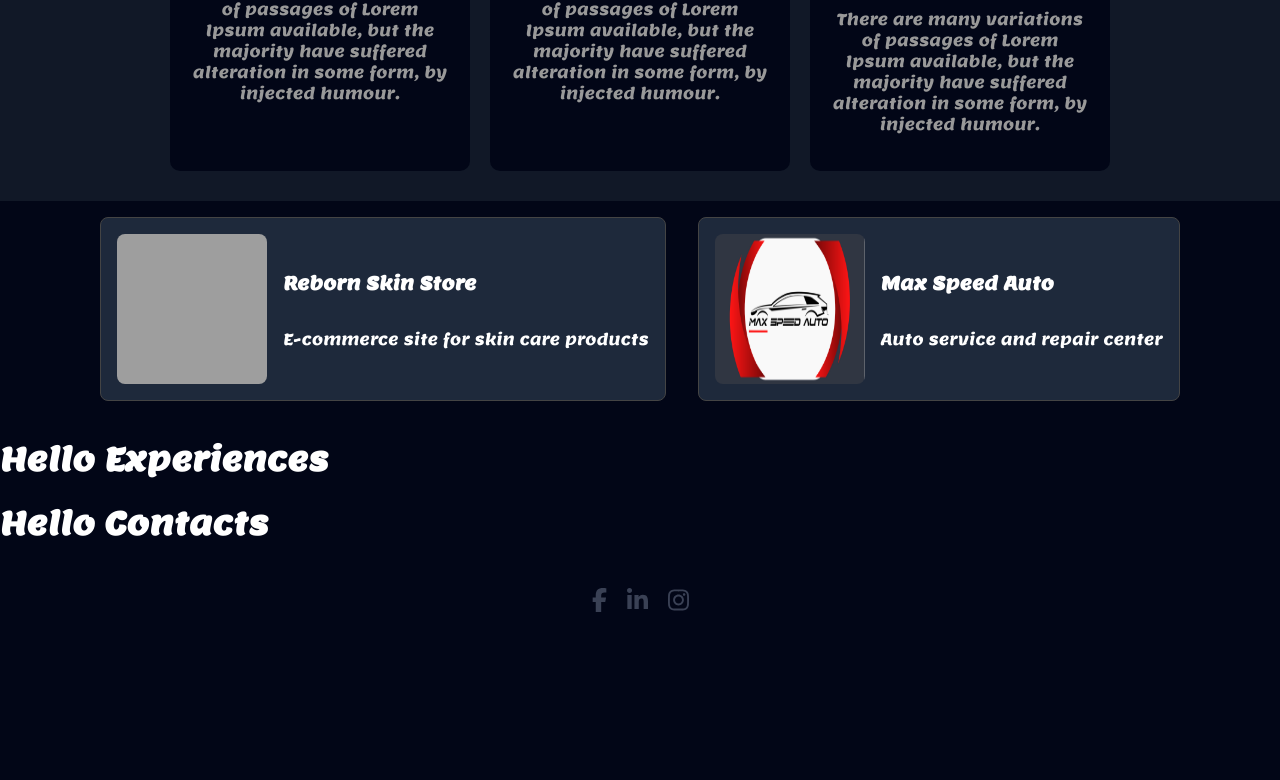
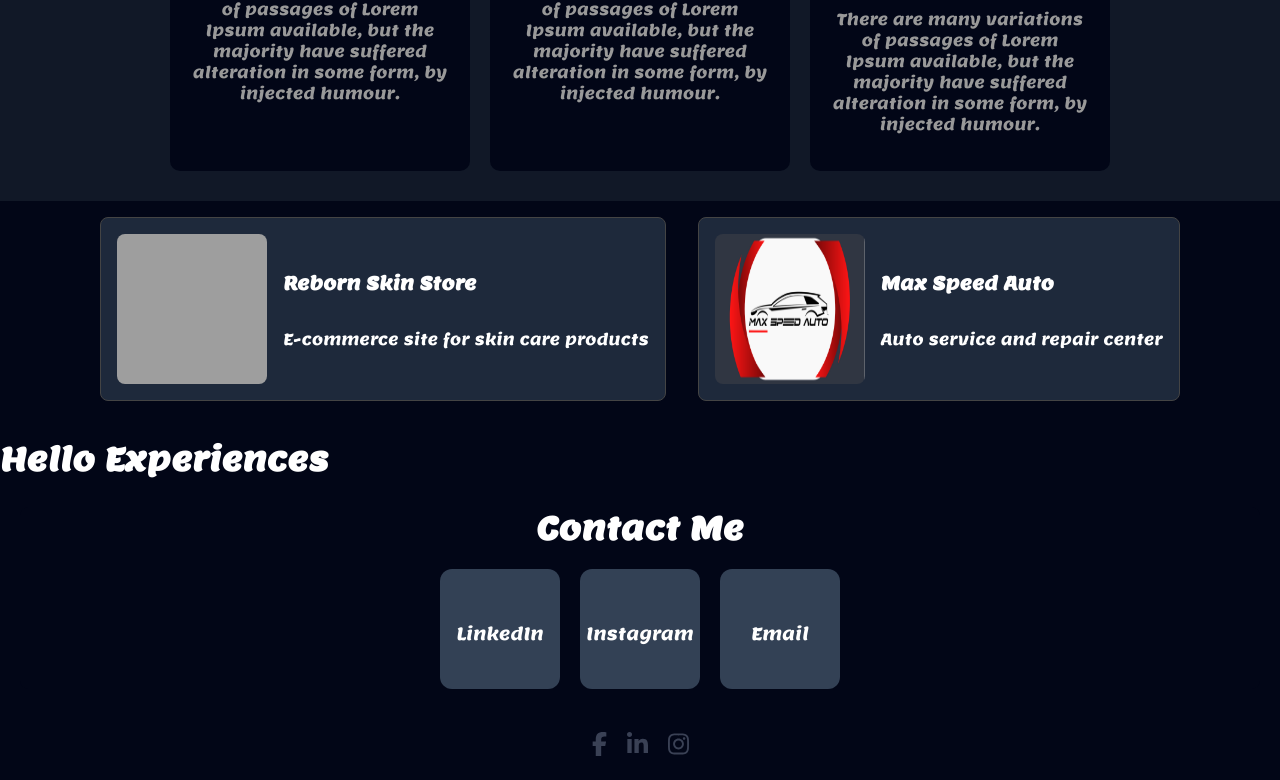
Before and after one commit to I5rov01/ivanpetrov, a React (Vite) app in the folder PortfolioIP/: page / in a window 1280 px wide. Shown: the part 1456-2236 px from the top of the page. Before the commit the page ends 2092 px from the top, so only its background shows below. Built offline with nearby package versions, Linux system fonts and the light colour scheme; grey boxes are pictures that could not be loaded.

Commit message:
adding the contacts

```diff
--- a/PortfolioIP/package.json
+++ b/PortfolioIP/package.json
@@ -10,6 +10,7 @@
     "preview": "vite preview"
   },
   "dependencies": {
+    "@fortawesome/fontawesome-free": "^6.5.2",
     "@fortawesome/fontawesome-svg-core": "^6.5.2",
     "@fortawesome/free-brands-svg-icons": "^6.5.2",
     "@fortawesome/free-solid-svg-icons": "^6.5.2",
--- a/PortfolioIP/src/Contacts.css
+++ b/PortfolioIP/src/Contacts.css
@@ -0,0 +1,47 @@
+.contacts {
+    text-align: center;
+    background-color: #020617;
+    border-radius: 8px;
+    margin: 20px;
+  }
+
+  .contacts h2 {
+    margin-bottom: 20px;
+    font-size: 2em;
+    color: #fff;
+  }
+
+  .contact-list {
+    display: flex;
+    justify-content: center;
+    gap: 20px;
+    flex-wrap: wrap;
+  }
+
+  .contact-card {
+    display: flex;
+    align-items: center;
+    justify-content: center;
+    flex-direction: column;
+    width: 120px;
+    height: 120px;
+    background-color: #334155;
+    border-radius: 12px;
+    text-decoration: none;
+    color: #fff;
+    transition: transform 0.3s, box-shadow 0.3s;
+  }
+
+  .contact-card:hover {
+    transform: translateY(-10px);
+    box-shadow: 0 4px 8px rgba(255, 255, 255, 0.2);
+  }
+
+  .contact-icon {
+    font-size: 2.5em;
+    margin-bottom: 10px;
+  }
+
+  .contact-text {
+    font-size: 1.1em;
+  }
--- a/PortfolioIP/src/Contacts.jsx
+++ b/PortfolioIP/src/Contacts.jsx
@@ -1,13 +1,30 @@
-import { useState } from 'react'
-import './Contacts.css'
+import React from 'react';
+import './Contacts.css';
 
-function Contacts() {
+const Contacts = () => {
+  const linkedinMessageUrl = 'https://www.linkedin.com/messaging/compose/?recipient=ivan-petrov-8b0831256';
+  const instagramMessageUrl = 'https://www.instagram.com/direct/t/ivan._.5rov';
+  const emailUrl = 'mailto:ivan.5rov01@gmail.com';
 
   return (
-   <div>
-    <h1>Hello Contacts</h1>
-   </div>
-  )
-}
+    <div className="contacts">
+      <h2>Contact Me</h2>
+      <div className="contact-list">
+        <a href={linkedinMessageUrl} target="_blank" rel="noopener noreferrer" className="contact-card">
+          <i className="fab fa-linkedin contact-icon"></i>
+          <span className="contact-text">LinkedIn</span>
+        </a>
+        <a href={instagramMessageUrl} target="_blank" rel="noopener noreferrer" className="contact-card">
+          <i className="fab fa-instagram contact-icon"></i>
+          <span className="contact-text">Instagram</span>
+        </a>
+        <a href={emailUrl} className="contact-card">
+          <i className="fas fa-envelope contact-icon"></i>
+          <span className="contact-text">Email</span>
+        </a>
+      </div>
+    </div>
+  );
+};
 
-export default Contacts
+export default Contacts;
```
Also changed, not shown: 1 other file (tests, documents, lock files or other folders).
